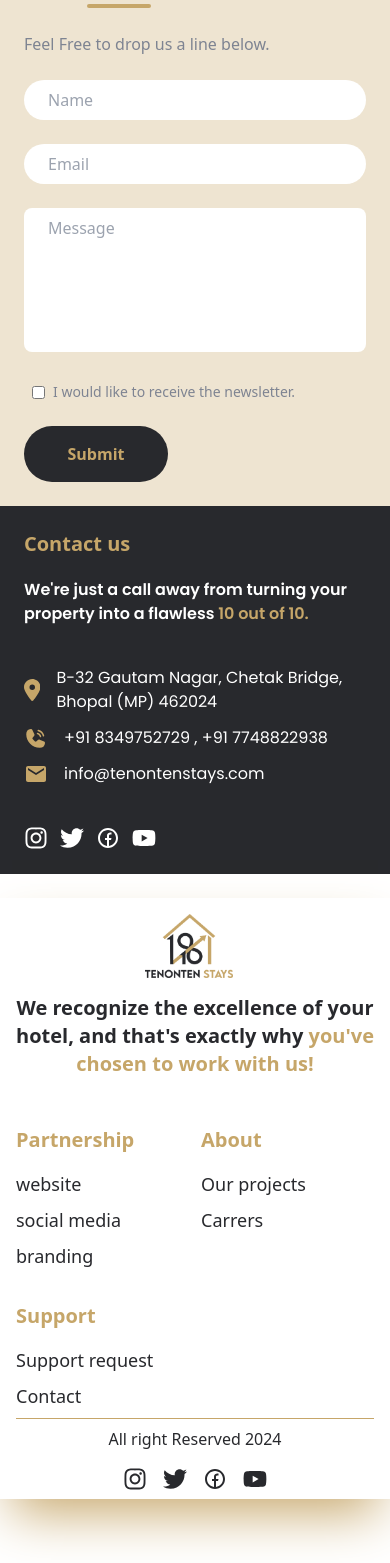
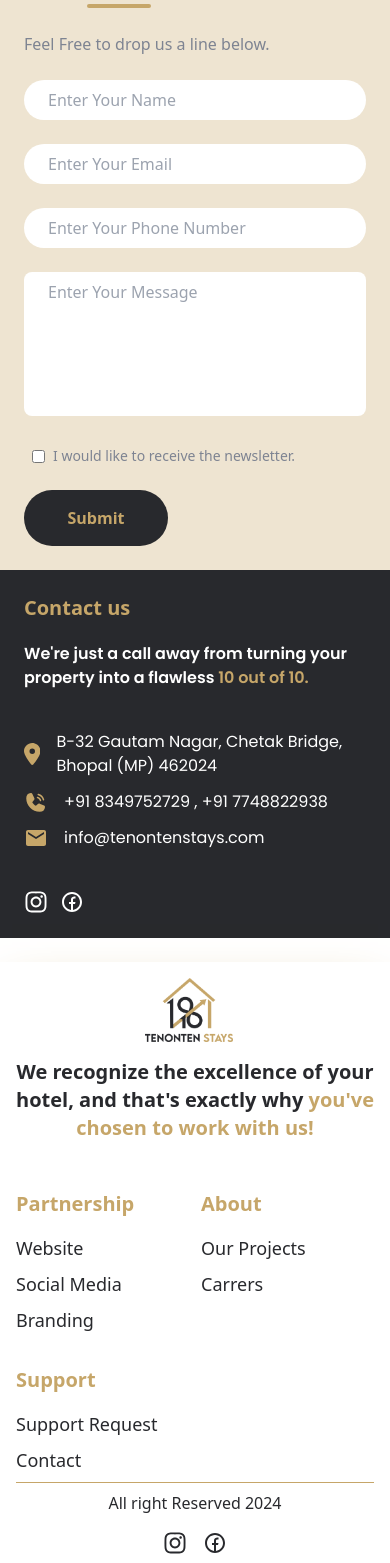
Before and after one commit to aniketkalawat88/ten-on-ten, a Next.js app: page /blogs in a window 390 px wide. Shown: the part 2567-4130 px from the top of the page. Before the commit the page ends 4066 px from the top, so only its background shows below. Built offline with nearby package versions, Linux system fonts and the light colour scheme.

Commit message:
captialize-words

```diff
--- a/src/pages/_components/footer.jsx
+++ b/src/pages/_components/footer.jsx
@@ -35,17 +35,17 @@
             <ul className="text-lg font-medium transition-all duration-500">
               <li className="md:mb-6 mb-2">
                 <a href="#" className="text-heading-main hover:text-gray-900">
-                  website
+                  Website
                 </a>
               </li>
               <li className="md:mb-6 mb-2">
                 <a href="#" className=" text-heading-main hover:text-gray-900">
-                  social media
+                  Social Media
                 </a>
               </li>
               <li>
                 <a href="#" className=" text-heading-main hover:text-gray-900">
-                  branding
+                  Branding
                 </a>
               </li>
             </ul>
@@ -57,7 +57,7 @@
             <ul className="text-lg font-medium transition-all duration-500">
               <li className="md:mb-6 mb-2">
                 <a href="#" className="text-heading-main hover:text-gray-900">
-                  Our projects
+                  Our Projects
                 </a>
               </li>
               <li className="md:mb-6 mb-2">
@@ -74,7 +74,7 @@
             <ul className="text-lg font-medium transition-all duration-500">
               <li className="md:mb-6 mb-2">
                 <a href="#" className="text-heading-main hover:text-gray-900">
-                  Support request
+                  Support Request
                 </a>
               </li>
               <li className="md:mb-6 mb-2">
@@ -91,10 +91,10 @@
               All right Reserved 2024
             </span>
             <div className="flex mt-4 space-x-4 sm:justify-center lg:mt-0 text-2xl text-heading-main">
-              <FaInstagram />
-              <FaTwitter />
-              <RiFacebookCircleLine />
-              <FaYoutube />
+              <Link href="https://www.instagram.com/tenontenstays/?utm_source=ig_web_button_share_sheet" className="hover:scale-110 transition-transform"> <FaInstagram /></Link>
+                {/* <Link href=""> <FaTwitter /></Link> */}
+                <Link href="https://www.facebook.com/profile.php?id=61566196714389" className="hover:scale-110 transition-transform"> <RiFacebookCircleLine /></Link>
+                {/* <Link href=""> <FaYoutube /></Link> */}
             </div>
           </div>
         </div>
--- a/src/pages/_components/get-counsular-modal.jsx
+++ b/src/pages/_components/get-counsular-modal.jsx
@@ -11,7 +11,10 @@
   const [isVal ,setIsVal] = useState({
     name:'',
     email:'',
-    message:''
+    number:'',
+    message:'',
+    location:'',
+    property:''
 })
 const handleChange = (e) => {
     setIsVal({
@@ -34,9 +37,12 @@
       setIsLoading(false)
   }
   setIsVal({
-      name:'',
-      email:'',
-      message:''
+    name:'',
+    email:'',
+    number:'',
+    message:'',
+    location:'',
+    property:''
   })
 }
 
@@ -52,18 +58,16 @@
         id="modelConfirm"
         className={`fixed z-50 inset-0 bg-white bg-opacity-60 overflow-y-auto h-full w-full px-4 ${isPopup ? '' : 'hidden'}`}
       >
-        <div className="relative top-20 mx-auto rounded-md max-w-xl">
-          <div className="flex justify-end p-2 absolute top-0 right-0 ">
-          </div>
+        <div className="relative top-10 mx-auto rounded-md max-w-6xl">
+          <div className="p-6 pt-0 text-center">
+          <div className="relative py-3 sm:max-w-4xl sm:mx-auto">
             <button
               onClick={PopupClose}
               type="button"
-              className="text-white absolute right-12 top-6 bg-transparent scale-125 rounded-lg text-sm p-1.5 ml-auto inline-flex items-center z-20 "
+              className="text-white absolute right-8 top-6 bg-transparent scale-125 rounded-lg text-sm p-1.5 ml-auto inline-flex items-center z-20 "
             >
              <RxCross1 />
             </button>
-          <div className="p-6 pt-0 text-center">
-          <div className="relative py-3 sm:max-w-4xl sm:mx-auto">
         <div className="text-white relative px-4 py-10 bg-secondary-main shadow-lg sm:rounded-3xl sm:p-20">
           <div className="text-center pb-6">
             <h1 className="text-3xl">Get Free Consulation</h1>
@@ -71,9 +75,9 @@
 
             </p>
           </div>
-          <form onSubmit={handleSubmit}>
+          <form onSubmit={handleSubmit} className="grid grid-cols-2 gap-4">
             <input
-              className="shadow mb-4 appearance-none border rounded-md w-full py-2 px-3 text-gray-700 leading-tight focus:outline-none focus:shadow-outline"
+              className="shadow text-lg appearance-none border rounded-md w-full py-2 px-3 text-gray-700 leading-tight focus:outline-none focus:shadow-outline"
               type="text"
               placeholder="Name"
               name="name"
@@ -82,7 +86,7 @@
               required
             />
             <input
-              className="shadow mb-4 appearance-none border rounded-md w-full py-2 px-3 text-gray-700 leading-tight focus:outline-none focus:shadow-outline"
+              className="shadow text-lg appearance-none border rounded-md w-full py-2 px-3 text-gray-700 leading-tight focus:outline-none focus:shadow-outline"
               type="email"
               placeholder="Email"
               name="email"
@@ -90,8 +94,35 @@
               onChange={handleChange}
               required
             />
+            <input
+              className="shadow text-lg appearance-none border rounded-md w-full py-2 px-3 text-gray-700 leading-tight focus:outline-none focus:shadow-outline"
+              type="text"
+              placeholder="Number"
+              name="number"
+              value={isVal.number}
+              onChange={handleChange}
+              required
+            />
+            <input
+              className="shadow text-lg appearance-none border rounded-md w-full py-2 px-3 text-gray-700 leading-tight focus:outline-none focus:shadow-outline"
+              type="text"
+              placeholder="Location"
+              name="location"
+              value={isVal.location}
+              onChange={handleChange}
+              required
+            />
+            <input
+              className="shadow text-lg appearance-none border rounded-md w-full py-2 px-3 text-gray-700 leading-tight focus:outline-none focus:shadow-outline col-span-2"
+              type="text"
+              placeholder="Property"
+              name="property"
+              value={isVal.property}
+              onChange={handleChange}
+              required
+            />
             <textarea
-              className="shadow mb-4 min-h-0 appearance-none border rounded h-40 w-full py-2 px-3 text-gray-700 leading-tight focus:outline-none focus:shadow-outline resize-none"
+              className="col-span-2 shadow text-lg min-h-0 appearance-none border rounded h-40 w-full py-2 px-3 text-gray-700 leading-tight focus:outline-none focus:shadow-outline resize-none"
               type="text"
               placeholder="Type your message here..."
               name="message"
--- a/src/pages/_components/get-in-touch.jsx
+++ b/src/pages/_components/get-in-touch.jsx
@@ -12,12 +12,14 @@
 import axios from 'axios';
 import { toast, ToastContainer } from 'react-toastify';
 import 'react-toastify/dist/ReactToastify.css';
+import Link from 'next/link';
 
 const GetInTouch = () => {
     const [isLoading , setIsLoading] = useState(false);
     const [isVal ,setIsVal] = useState({
         name:'',
         email:'',
+        number:'',
         message:''
     })
     const handleChange = (e) => {
@@ -43,6 +45,7 @@
         setIsVal({
             name:'',
             email:'',
+            number:'',
             message:''
         })
     }
@@ -54,9 +57,10 @@
             <Headcomp name={'Get in Touch'} />
             <p className="text-secondary-main my-6">Feel Free to drop us a line below.</p>
             <form onSubmit={handleSubmit} className="space-y-6 ">
-                <input type="text" name="name" value={isVal.name} onChange={handleChange} className="w-full p-2 px-6 rounded-full outline-none" placeholder="Name" required/>
-                <input type="text" name="email" value={isVal.email} onChange={handleChange} className="w-full p-2 px-6 rounded-full outline-none" placeholder="Email" required/>
-                <textarea name="message" value={isVal.message} placeholder="Message" onChange={handleChange} className="resize-none w-full rounded-lg h-36 p-2 px-6 outline-none" required/>
+                <input type="text" name="name" value={isVal.name} onChange={handleChange} className="w-full p-2 px-6 rounded-full outline-none" placeholder="Enter Your Name" required/>
+                <input type="text" name="email" value={isVal.email} onChange={handleChange} className="w-full p-2 px-6 rounded-full outline-none" placeholder="Enter Your Email" required/>
+                <input type="text" name="number" value={isVal.number} onChange={handleChange} className="w-full p-2 px-6 rounded-full outline-none" placeholder="Enter Your Phone Number" required/>
+                <textarea name="message" value={isVal.message} placeholder="Enter Your Message" onChange={handleChange} className="resize-none w-full rounded-lg h-36 p-2 px-6 outline-none" required/>
                 <label className="text-secondary-main flex gap-2 items-center text-sm px-2">
                     <input type="checkbox" className="bg-transparent" required />
                     I would like to receive the newsletter.
@@ -74,21 +78,21 @@
             <h1 className="text-primary-main md:text-[2rem] sm:text-2xl text-xl font-semibold">Contact us</h1>
             <p className={`md:text-2xl sm:text-xl text-base font-semibold my-5 ${poppins.className}`}>{`We're just a call away from turning your property into a flawless`}<span className="text-primary-main"> 10 out of 10.</span></p>
             <div className={`${poppins.className} space-y-3 my-10`}>
-                <p className="flex items-center gap-4">
-                    <FaLocationDot className="text-2xl text-primary-main" />B-32 Gautam Nagar, Chetak Bridge, Bhopal (MP) 462024
+                <p className="flex items-center gap-4 group cursor-pointer">
+                    <FaLocationDot className="text-2xl text-primary-main group-hover:scale-125 transition-transform" />B-32 Gautam Nagar, Chetak Bridge, Bhopal (MP) 462024
                 </p>
-                <p className="flex items-center gap-4">
-                    <PiPhoneCallFill className="text-2xl text-primary-main" />+91 8349752729 , +91 7748822938
+                <p className="flex items-center gap-4 group cursor-pointer">
+                    <PiPhoneCallFill className="text-2xl text-primary-main group-hover:scale-125 transition-transform" />+91 8349752729 , +91 7748822938
                 </p>
-                <p className="flex items-center gap-4">
-                    <MdEmail className="text-2xl text-primary-main" />info@tenontenstays.com
+                <p className="flex items-center gap-4 group cursor-pointer">
+                    <MdEmail className="text-2xl text-primary-main group-hover:scale-125 transition-transform" />info@tenontenstays.com
                 </p>
             </div>
             <div className="flex gap-3 text-2xl ">
-                <FaInstagram />
-                <FaTwitter />
-                <RiFacebookCircleLine />
-                <FaYoutube />
+                <Link href="https://www.instagram.com/tenontenstays/?utm_source=ig_web_button_share_sheet" className="hover:scale-110 transition-transform"> <FaInstagram /></Link>
+                {/* <Link href=""> <FaTwitter /></Link> */}
+                <Link href="https://www.facebook.com/profile.php?id=61566196714389" className="hover:scale-110 transition-transform"> <RiFacebookCircleLine /></Link>
+                {/* <Link href=""> <FaYoutube /></Link> */}
             </div>
             <div className=" h-48 w-64 absolute bottom-0 right-0 max-md:hidden">
                 <Image src="/assests/04.png" alt="" fill className="object-cover" />
--- a/src/pages/_components/navbar.jsx
+++ b/src/pages/_components/navbar.jsx
@@ -29,7 +29,7 @@
             path:'/blogs',
         },
         {
-            name:'About us',
+            name:'About Us',
             link:'/about-us',
             path:'/about-us',
         },
--- a/src/pages/_components/whyusTwo.jsx
+++ b/src/pages/_components/whyusTwo.jsx
@@ -5,12 +5,12 @@
 
 const WhyusTwo = () => {
   return (
-    <div className="bg-primary-main/30 max-md:my-10">
+    <div className="bg-primary-main/30 max-md:my-10 overflow-hidden">
          <div className="max-w-7xl mx-auto lg:p-8 p-6 ">
             <div className="">
                 <Headcomp name={'Why Us'} />
                 <div className="relative md:h-[30vw] h-[50vw] lg:scale-125 md:scale-100 scale-110">
-                    <Image src="/assests/20.png" alt="" fill className="object-contain" />
+                    <Image src="/assests/20.png" alt="" fill className="object-contain"  data-aos="fade-up" data-aos-duration="2000"/>
                 </div>
 
             </div>
```
